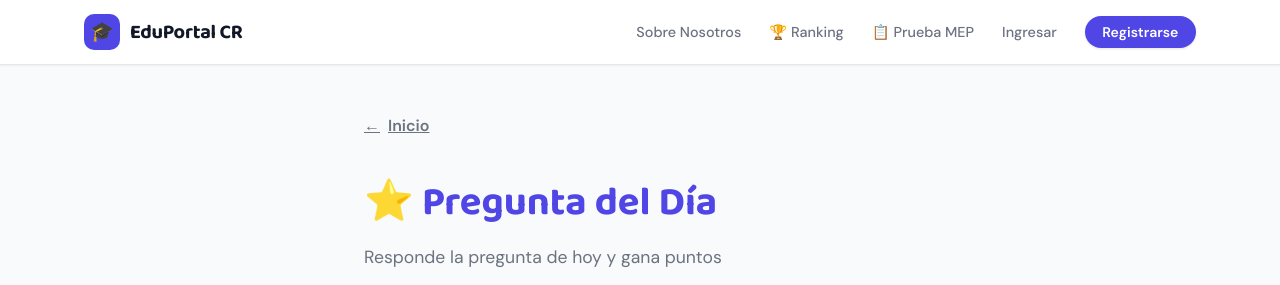
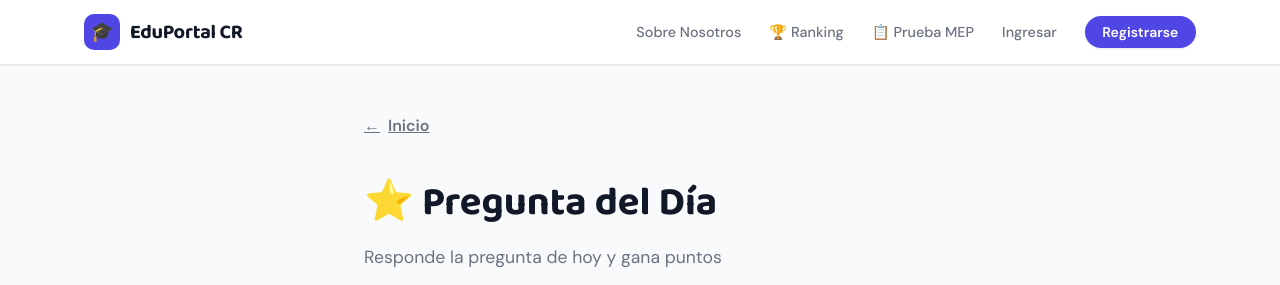
Before and after one commit to didiercolo/sociales, a React (Vite) app: page /pregunta-del-dia in a window 1280 px wide. Shown: the top 285 px of the page. Built offline with nearby package versions, Linux system fonts and the light colour scheme; no server answers.

Commit message:
fix: use var(--bg-dark) for page heading color in DailyQuestionPage

```diff
--- a/src/pages/DailyQuestionPage.jsx
+++ b/src/pages/DailyQuestionPage.jsx
@@ -23,7 +23,7 @@ const DailyQuestionPage = () => {
                 style={{
                     fontFamily: 'var(--font-heading)',
                     fontSize: '2.5rem',
-                    color: 'var(--primary)',
+                    color: 'var(--bg-dark)',
                     marginBottom: '0.5rem',
                 }}
             >
```
